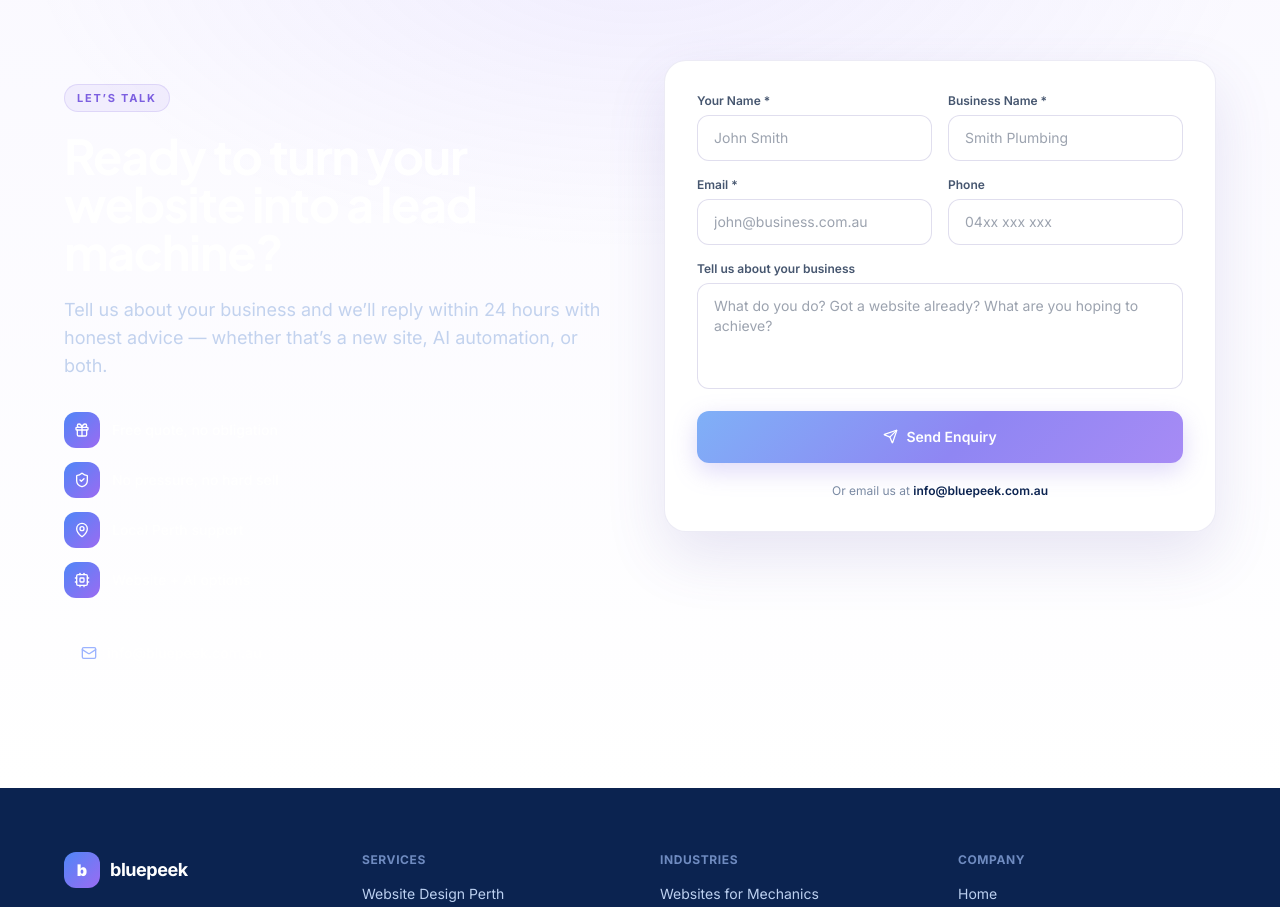
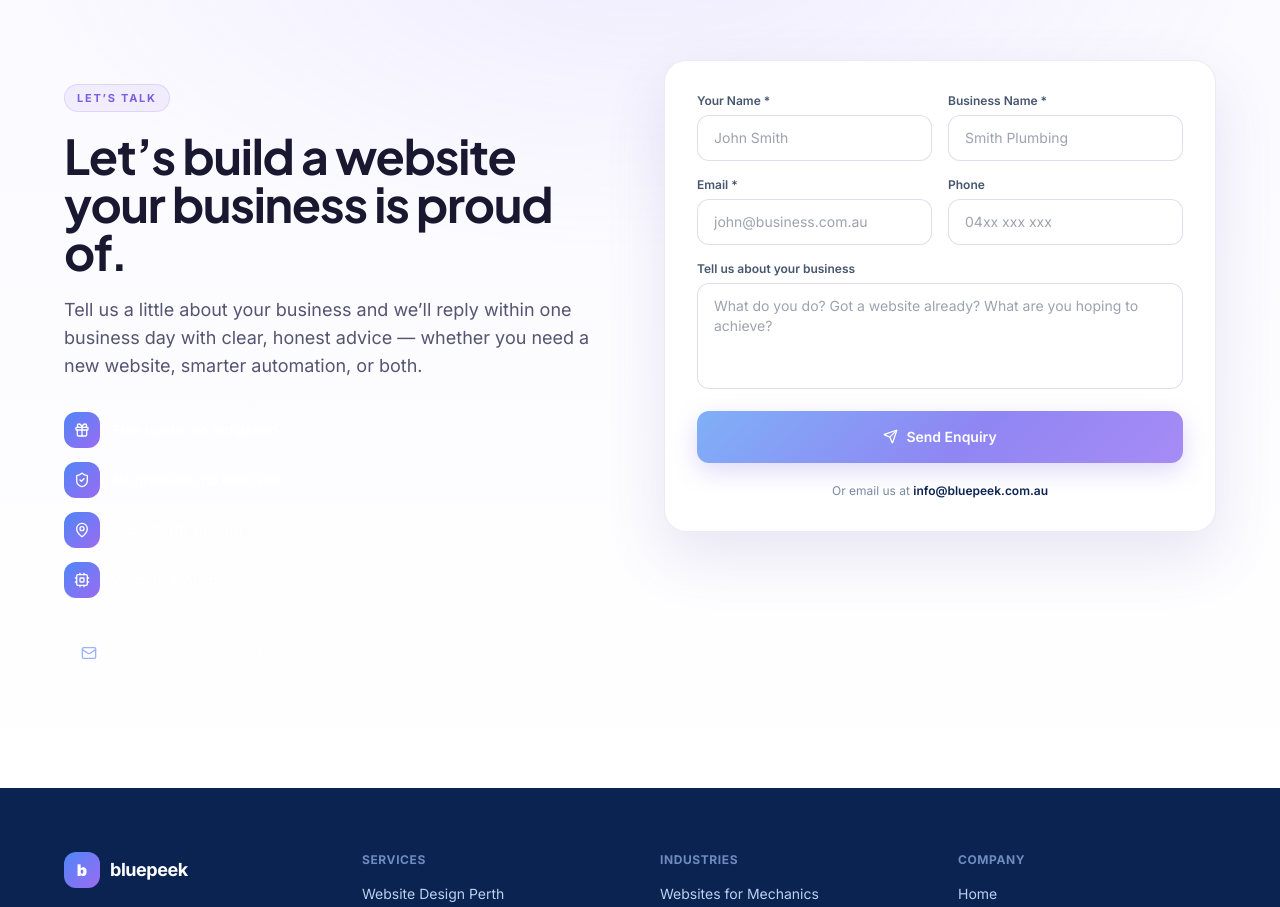
Before and after one commit to zachcolvillez-stack/bluepeek-website, a Next.js app: page / in a window 1280 px wide. Shown: the part 8980-9887 px from the top of the page. Built offline with nearby package versions, Linux system fonts and the light colour scheme.

Commit message:
auto-save: Contact.jsx

```diff
--- a/components/Contact.jsx
+++ b/components/Contact.jsx
@@ -52,11 +52,11 @@ export default function Contact() {
         <motion.div initial={{ opacity: 0, y: 20 }} whileInView={{ opacity: 1, y: 0 }}
           viewport={{ once: true }} transition={{ duration: 0.6 }} className="lg:pt-6">
           <span className="eyebrow">Let’s Talk</span>
-          <h2 className="text-3xl md:text-5xl font-bold tracking-tight mt-5 mb-5" style={{ color: '#ffffff' }}>
-            Ready to turn your website into a lead machine?
+          <h2 className="text-3xl md:text-5xl font-bold tracking-tight mt-5 mb-5" style={{ color: '#1a1730' }}>
+            Let’s build a website your business is proud of.
           </h2>
-          <p className="text-base md:text-lg leading-relaxed mb-8" style={{ color: '#c2d2ee' }}>
-            Tell us about your business and we’ll reply within 24 hours with honest advice — whether that’s a new site, AI automation, or both.
+          <p className="text-base md:text-lg leading-relaxed mb-8" style={{ color: '#565471' }}>
+            Tell us a little about your business and we’ll reply within one business day with clear, honest advice — whether you need a new website, smarter automation, or both.
           </p>
 
           <div className="space-y-3.5 mb-8">
```
